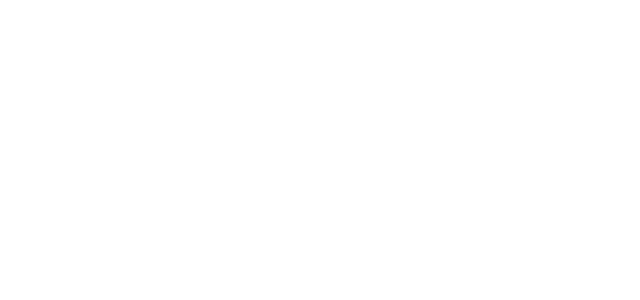
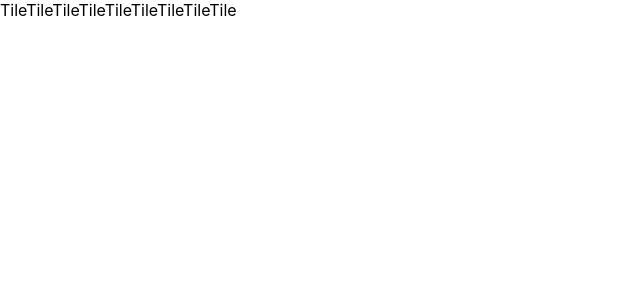
Before and after one commit to csmccue/react-from-scratch-tic-tac-toe, a React (Create React App) app: page / in a window 1280 px wide. Shown: the top 300 px of the page, without its empty margins (0-640 px from the left). Built offline with nearby package versions, Linux system fonts and the light colour scheme.

Commit message:
css test2

```diff
--- /dev/null
+++ b/src/components/Board.css
@@ -0,0 +1,4 @@
+.board {
+  display: flex;
+  flex-wrap: wrap;
+}
--- a/src/components/Board.js
+++ b/src/components/Board.js
@@ -1,3 +1,4 @@
+import './Board.css';
 import React from 'react';
 import Tile from './Tile';
 import { useContext } from 'react';
--- a/src/components/Tile.js
+++ b/src/components/Tile.js
@@ -11,7 +11,7 @@ export default function Tile() {
 
 
   return (
-    <>
+    <>Tile
     </>
   );
 }
```
